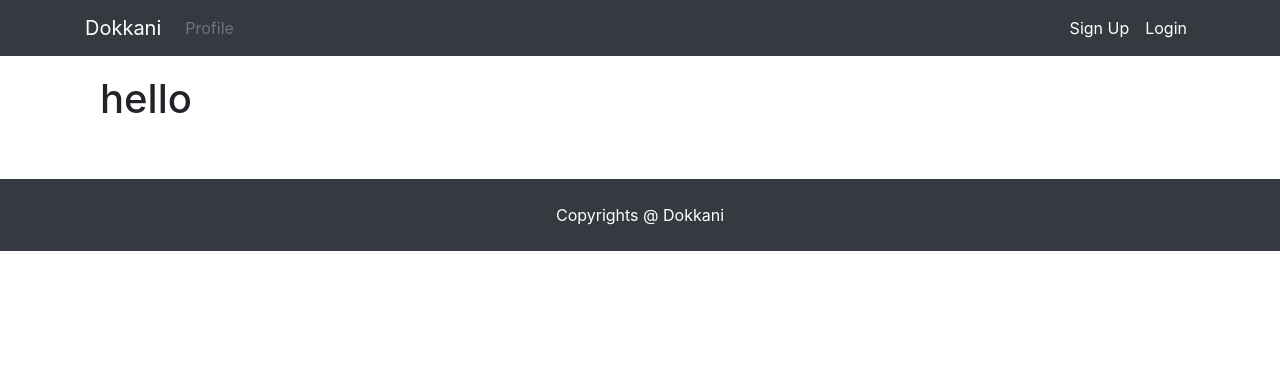
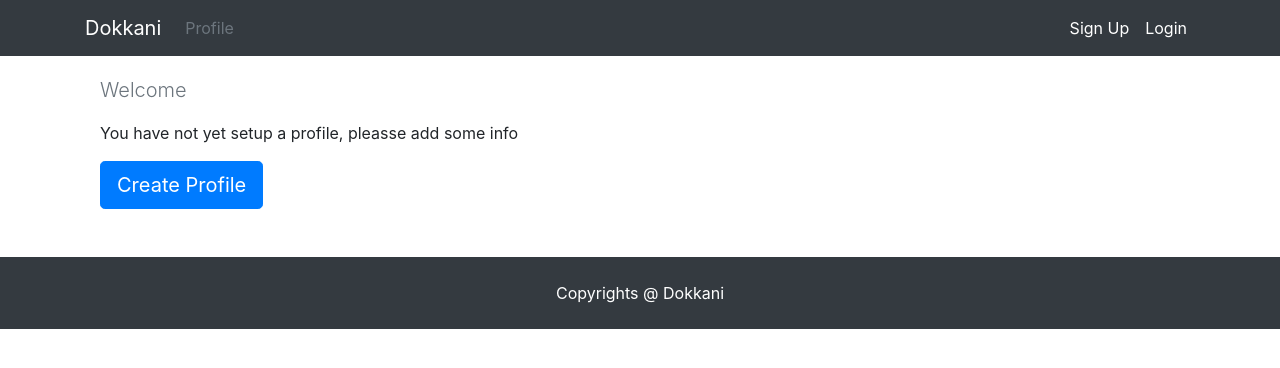
Before and after one commit to Dokkani/Dokkani-webapp, a React (Create React App) app: page /dashboard in a window 1280 px wide. Shown: the top 368 px of the page. Built offline with nearby package versions, Linux system fonts and the light colour scheme; no server answers.

Commit message:
profile btn created

```diff
--- a/src/components/auth/Login.js
+++ b/src/components/auth/Login.js
@@ -45,7 +45,7 @@
   }
 
   onChange(e) {
-    this.setState({[e.target.name]: e.target.value});
+    this.setState({[e.target.first_name]: e.target.value});
   }
 
   render() {
--- a/src/components/dashboard/Dashboard.js
+++ b/src/components/dashboard/Dashboard.js
@@ -3,6 +3,7 @@
 import { connect } from 'react-redux';
 import { getCurrentProfile } from '../../actions/profileAction';
 import Spinner from '../common/Spinner';
+import { Link } from 'react-router-dom';
 
 
 class Dashboard extends Component {
@@ -19,7 +20,20 @@
     if(profile === null || loading ) {
         dashboardContent = <Spinner/>
     }else {
-        dashboardContent = <h1>hello</h1>
+        // check if login user has profile data
+        if(Object.keys(profile).length > 0) {
+            dashboardContent = <h4>Display Profile</h4>
+        } else {
+            dashboardContent = (
+                <div>
+                    <p className="lead text-muted">Welcome {user.last_name} </p>
+                    <p>You have not yet setup a profile, pleasse add some info</p>
+                    <Link to="/create-profile" className='btn btn-lg btn-primary'>
+                        Create Profile
+                    </Link>
+                </div>
+            )
+        }
     }
 
 
```
